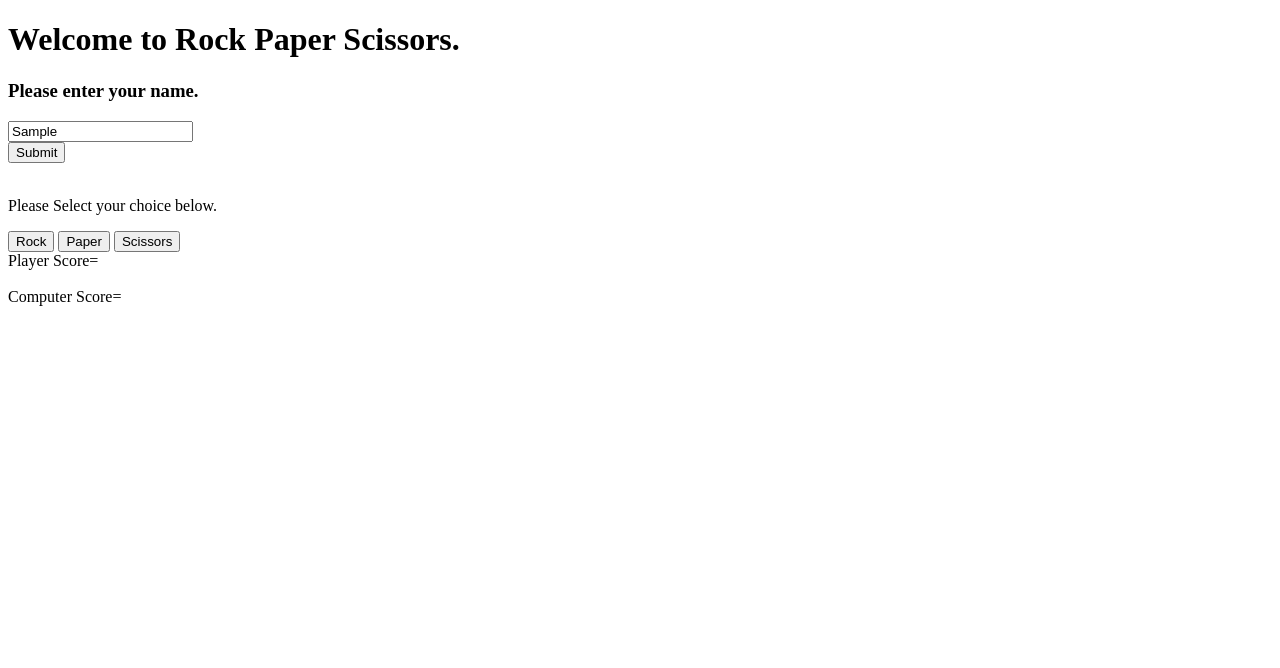
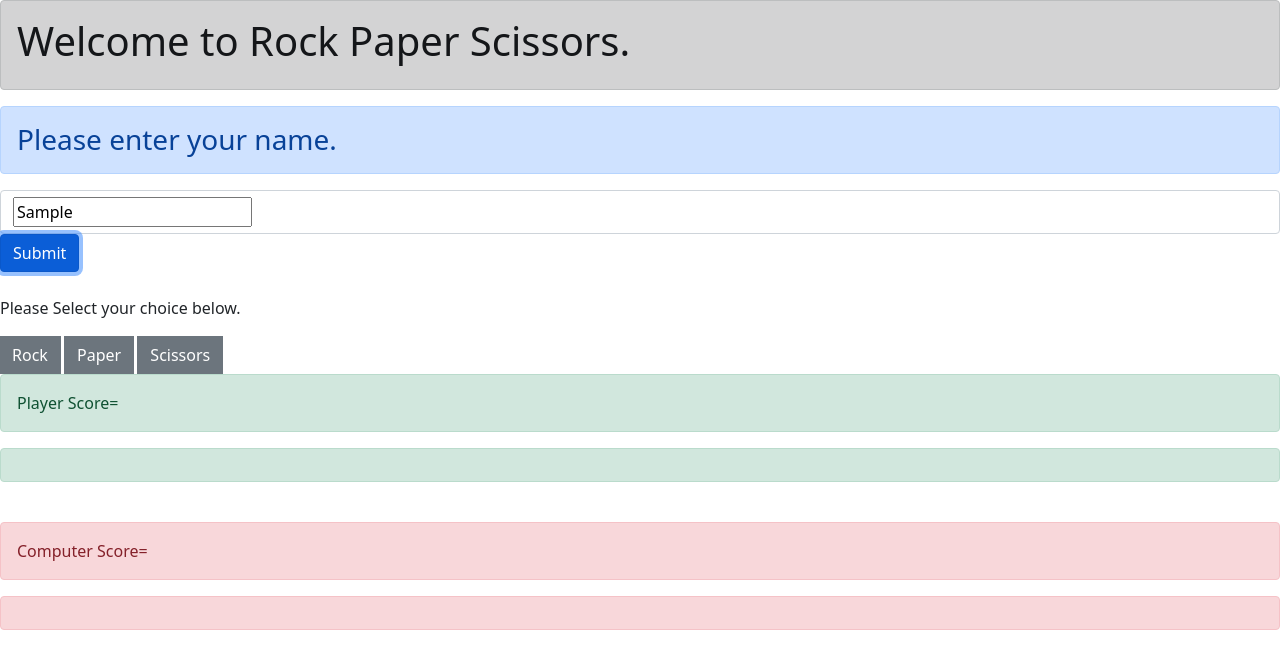
Before and after one commit to MattSchock/RPSRedu, a website: page index.html in a window 1280 px wide. Both pictures are taken after typing "Sample" into the empty fields and a click on the button "Submit". Drawn offline with nearby package versions, Linux system fonts and the light colour scheme.

Commit message:
added npm and bootstrap

```diff
--- a/index.html
+++ b/index.html
@@ -5,28 +5,29 @@
     <meta http-equiv="X-UA-Compatible" content="IE=edge">
     <meta name="viewport" content="width=device-width, initial-scale=1.0">
     <title>Document</title>
+    <link rel="stylesheet" href="node_modules/bootstrap/dist/css/bootstrap.css">
 </head>
 <body>
-    <div><h1>Welcome to Rock Paper Scissors.</h1></div>
-    <h3>Please enter your name.</h3>
-    <div><form>
+    <div id="header" class="alert alert-dark"><h1>Welcome to Rock Paper Scissors.</h1></div>
+    <h3 class="alert alert-primary" role="alert">Please enter your name.</h3>
+    <div><form class="form-control">
         <input type="text" name="name" id="myname" placeholder="Your first name here">
     </form></div>
     <form>
-        <button type="button" onclick="getName();">Submit</button>
+        <button type="button" class="btn btn-primary" onclick="getName();">Submit</button>
     </form>
     <br>
-    <div id="heading1" style="display:none;">
+    <div class="btn-group" role="group" aria-label="Basic example" id="heading1" style="display:none;">
         <p>Please Select your choice below.</p>
-        <button type="button" onclick="getUserChoice('rock')" data-inline="true">Rock</button>
-        <button type="button" onclick="getUserChoice('paper')" data-inline="true">Paper</button>
-        <button type="button" onclick="getUserChoice('scissors')" data-inline="true">Scissors</button>
+        <button type="button" class="btn btn-secondary" onclick="getUserChoice('rock')" data-inline="true">Rock</button>
+        <button type="button" class="btn btn-secondary" onclick="getUserChoice('paper')" data-inline="true">Paper</button>
+        <button type="button" class="btn btn-secondary" onclick="getUserChoice('scissors')" data-inline="true">Scissors</button>
         <br>
-        <div>Player Score=</div>
-    <div id="playerscorehtml"></div>
+        <div class="alert alert-success">Player Score=</div>
+    <div class="alert alert-success" id="playerscorehtml"></div>
     <br>
-    <div>Computer Score=</div>
-    <div id="computerscorehtml"></div>
+    <div class="alert alert-danger" >Computer Score=</div>
+    <div class="alert alert-danger" id="computerscorehtml"></div>
         <div id="container"> </div>
     </div>
 
```
Also changed, not shown: package.json (added, +23 -0 lines), 1 other file.
